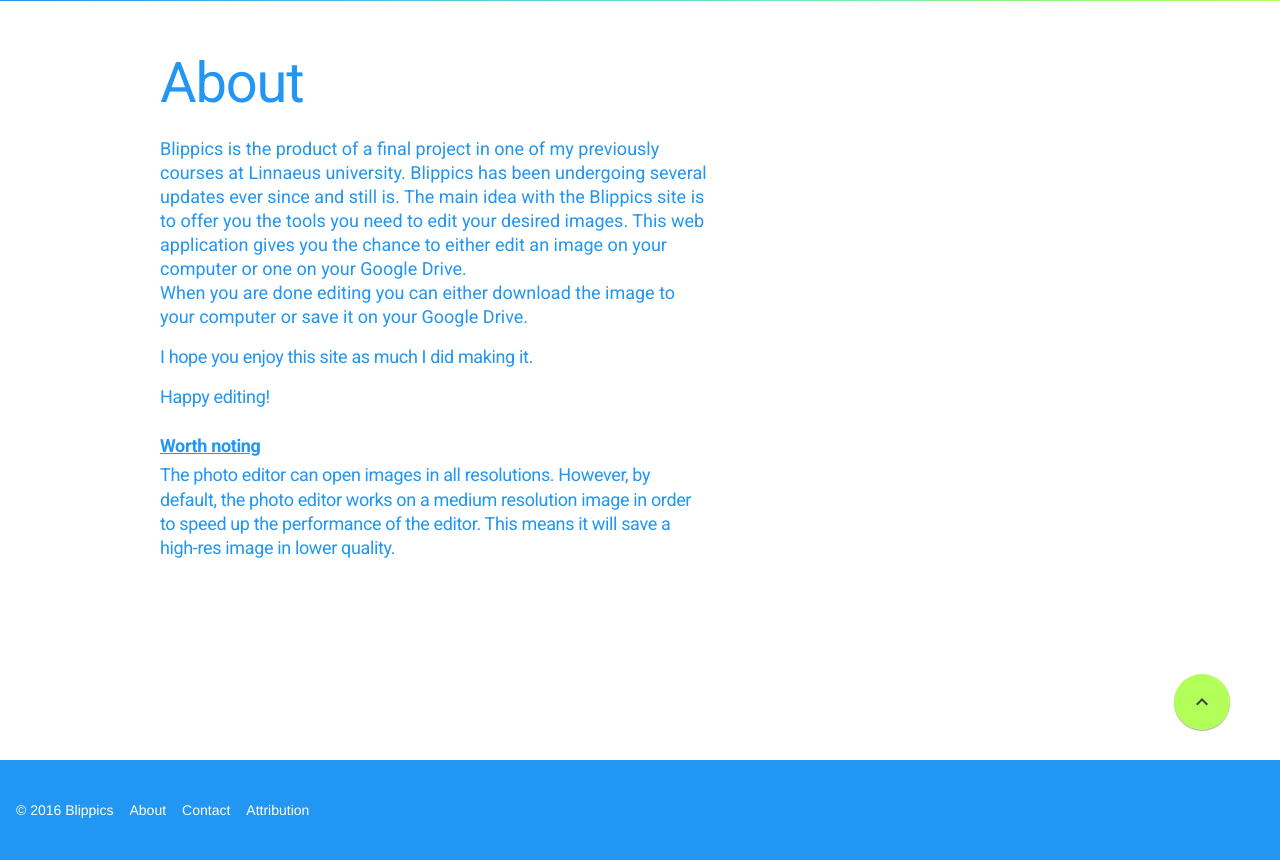
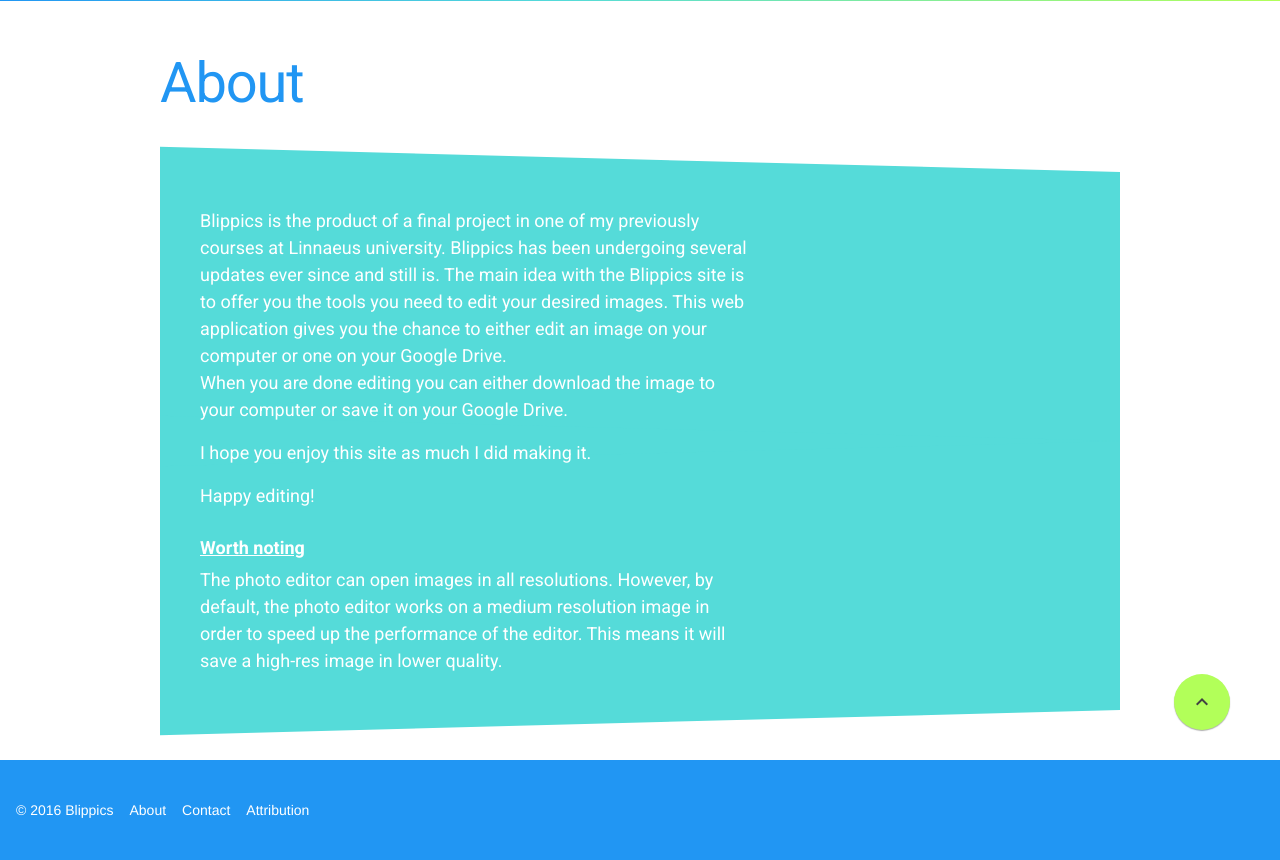
Before and after one commit to WictorKihlbaum/BlippicsRemake, a PHP site: page /?about in a window 1280 px wide. Shown: the part 319-1179 px from the top of the page. Run offline with PHP 8.4, Linux system fonts and the light colour scheme; some libraries are stand-ins or nearby versions.

Commit message:
Background edge added to Contact and About. Some smaller code refactoring has been made

```diff
--- /dev/null
+++ b/assets/css/background-edge.css
@@ -0,0 +1,48 @@
+.quote {
+  background: #55DBD9;
+  position: relative;
+  z-index: 1;
+}
+.quote:before, .quote:after {
+  background: inherit;
+  content: '';
+  display: block;
+  height: 50%;
+  left: 0;
+  position: absolute;
+  right: 0;
+  z-index: -1;
+  -webkit-backface-visibility: hidden;
+}
+.quote:before {
+  top: 0;
+  -webkit-transform: skewY(1.5deg);
+          transform: skewY(1.5deg);
+  -webkit-transform-origin: 100% 0;
+          transform-origin: 100% 0;
+}
+.quote:after {
+  bottom: 0;
+  -webkit-transform: skewY(-1.5deg);
+          transform: skewY(-1.5deg);
+  -webkit-transform-origin: 100%;
+          transform-origin: 100%;
+}
+
+.quote {
+  color: #fff;
+  font-family: 'Fira Sans', sans-serif;
+  margin: 50px 0;
+  padding: 20px 40px;
+}
+
+h1 {
+  font-size: 32px;
+  font-weight: 500;
+}
+
+p {
+  font-size: 14px;
+  font-weight: 300;
+  margin-top: 0.5em;
+}
--- a/assets/css/custom.css
+++ b/assets/css/custom.css
@@ -287,6 +287,7 @@
 #about-text p,
 #contact-text {
     font-size: 18px;
+    line-height: 1.5;
 }
 
 #worth-noting {
--- a/view/AboutView.php
+++ b/view/AboutView.php
@@ -14,8 +14,9 @@
 				About
 			</h1>
 
-  			<div id="about-text" class="mdl-typography--display-3 mdl-color-text--primary">
-				<p>
+			<div class="quote">
+	  			<div id="about-text">
+					<p class="mdl-typography--display-2">
 						Blippics is the product of a final project in one of my previously
 						courses at Linnaeus university. Blippics has been undergoing several
 						updates ever since and still is. The main idea with the Blippics site
@@ -26,15 +27,15 @@
 						computer or save it on your Google Drive.
 					</p>
 
-				<p class="mdl-typography--display-3 mdl-color-text--primary">
+					<p class="mdl-typography--display-2">
 						I hope you enjoy this site as much I did making it.
 					</p>
 
-				<p class="mdl-typography--display-3 mdl-color-text--primary">
+					<p class="mdl-typography--display-2">
 						Happy editing!
 					</p>
 
-				<p class="mdl-typography--display-3 mdl-color-text--primary">
+					<p class="mdl-typography--display-2">
 						<span id="worth-noting">Worth noting</span>
 						The photo editor can open images in all resolutions.
 						However, by default, the photo editor works on a medium resolution
@@ -42,6 +43,7 @@
 						This means it will save a high-res image in lower quality.
 					</p>
 				</div>
+			</div>
 		';
 	}
 
--- a/view/ContactView.php
+++ b/view/ContactView.php
@@ -12,12 +12,14 @@
 		return '
 			<h1 class="mdl-typography--display-3 page-topic mdl-color-text--primary">Contact</h1>
 
-  			<p id="contact-text" class="mdl-color-text--primary">
+			<div class="quote">
+	  			<p id="contact-text" class="mdl-typography--display-2">
 					If you are experiencing any technical issues or just want to report
 					some bugs which you have encountered do not hesitate to contact me.
 					You can contact me by Facebook, Twitter, Gmail or GitHub which are
 					listed below.
 				</p>
+			</div>
 
 			<div class="contact-lists">
 				<ul class="mdl-list">
--- a/view/EditLocalView.php
+++ b/view/EditLocalView.php
@@ -20,7 +20,9 @@
 				<button id="show-dialog"
 						type="button"
 						class="mdl-button mdl-js-button mdl-button--raised mdl-button--accent">
-					<i class="material-icons">help_outline</i>
+					<i class="material-icons">
+						help_outline
+					</i>
 					Show Help
 				</button>
 
--- a/view/LayoutView.php
+++ b/view/LayoutView.php
@@ -222,11 +222,17 @@
       case self::$aboutURL:
         $this -> pageTitle = 'About';
         $this -> pageContent = $this -> aboutView -> response();
+        $this -> pageSpecificStyles = '
+          <link rel="stylesheet" href="./assets/css/background-edge.css" />
+        ';
         break;
 
       case self::$contactURL:
         $this -> pageTitle = 'Contact';
         $this -> pageContent = $this -> contactView -> response();
+        $this -> pageSpecificStyles = '
+          <link rel="stylesheet" href="./assets/css/background-edge.css" />
+        ';
         break;
 
       case self::$editOnlineURL:
```
Also changed, not shown: assets/js/DriveClass.js (+26 -26 lines), assets/js/LocalClass.js (+10 -14 lines), assets/js/Message.js (+13 -13 lines). Lines whose indentation alone changed are shown as unchanged.
